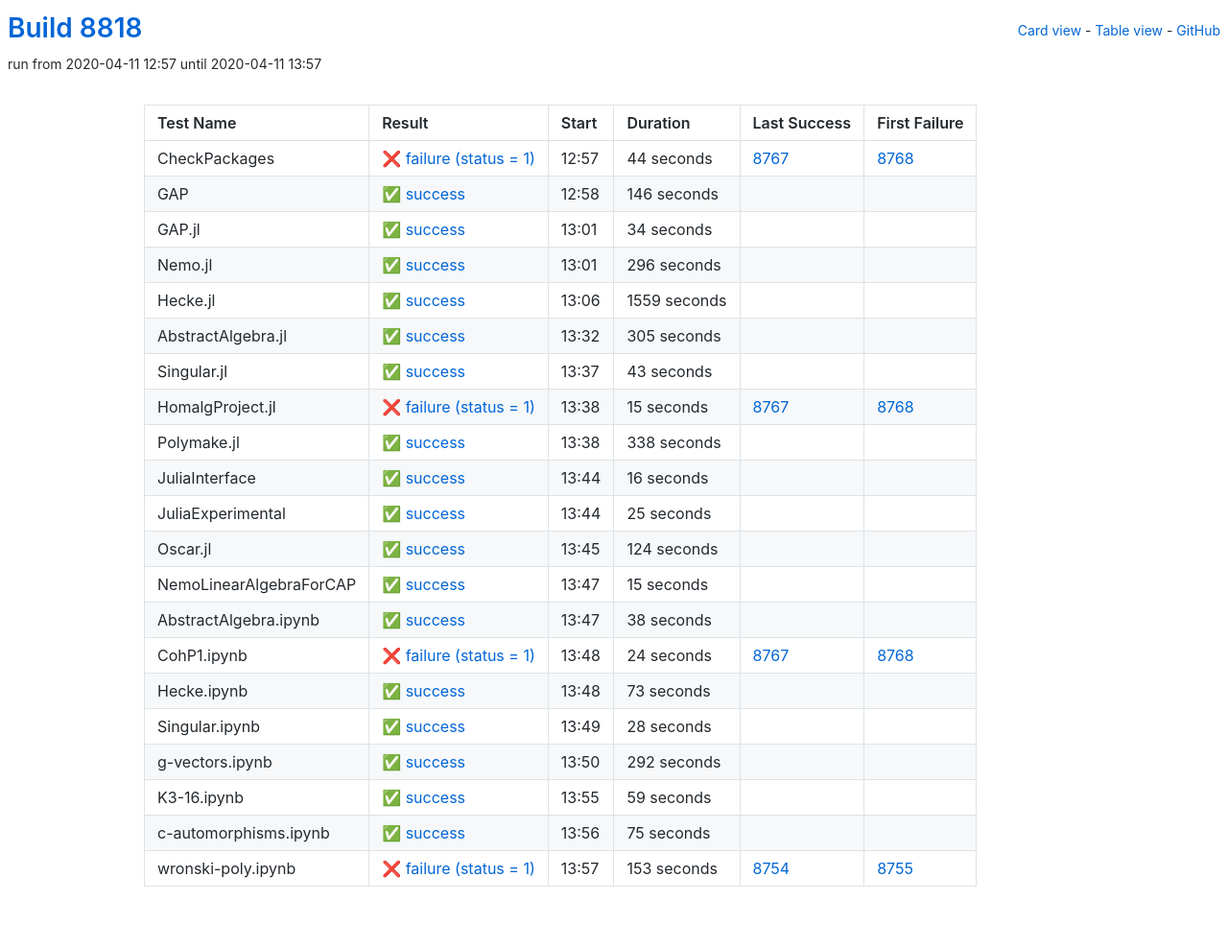
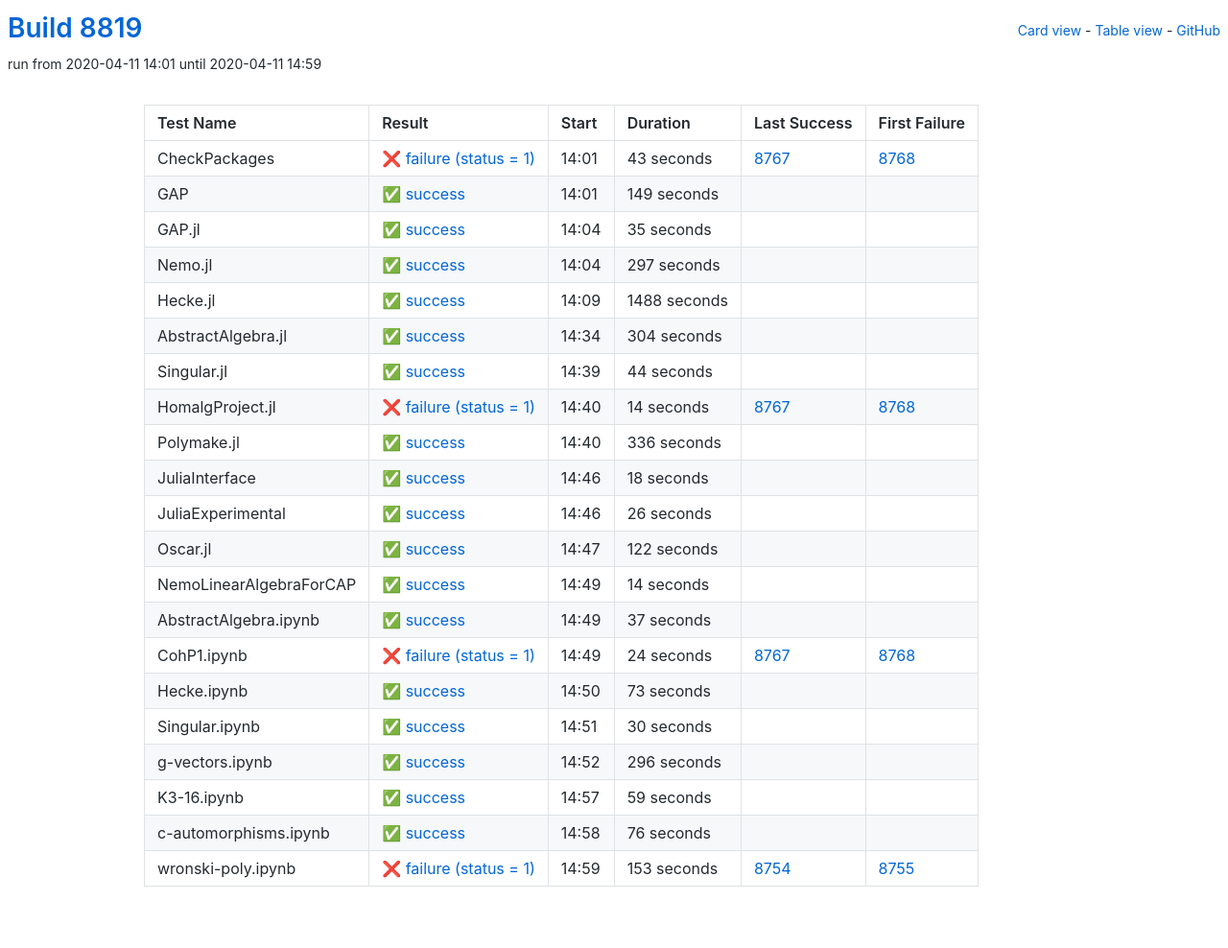
Before and after one commit to oscar-system/oscar-ci-status, a Jekyll site: the page built from table.html, in a window 1280 px wide. Shown: the whole page at 96% size. Built offline with Jekyll 4.4.1, drawn with Linux system fonts in a browser that asks for light colours.

Commit message:
Build 8819

```diff
--- a/_data/ci.yml
+++ b/_data/ci.yml
@@ -1,38 +1,192 @@
-build: 8818
-build_url: https://oscarci.mathematik.uni-kl.de/job/oscar/8818/
+build: 8819
+build_url: https://oscarci.mathematik.uni-kl.de/job/oscar/8819/
 job: oscar
 tests:
-- duration: 44
+- duration: 43
   exitcode: 1
   first_failure: 8768
   first_failure_url: https://oscarci.mathematik.uni-kl.de/job/oscar/8768/
   last_success: 8767
   last_success_url: https://oscarci.mathematik.uni-kl.de/job/oscar/8767/
-  log: https://oscarci.mathematik.uni-kl.de/job/oscar/8818/artifact/logs/build-8818/CheckPackages.log
+  log: https://oscarci.mathematik.uni-kl.de/job/oscar/8819/artifact/logs/build-8819/CheckPackages.log
   name: CheckPackages
-  start: 2020-04-11 12:57
+  start: 2020-04-11 14:01
   status: failure
   success: false
-- duration: 146
+- duration: 149
   exitcode: 0
   first_failure: false
   first_failure_url: null
   last_success: false
   last_success_url: null
-  log: https://oscarci.mathematik.uni-kl.de/job/oscar/8818/artifact/logs/build-8818/GAP.log
+  log: https://oscarci.mathematik.uni-kl.de/job/oscar/8819/artifact/logs/build-8819/GAP.log
   name: GAP
-  start: 2020-04-11 12:58
+  start: 2020-04-11 14:01
   status: success
   success: true
-- duration: 34
+- duration: 35
   exitcode: 0
   first_failure: false
   first_failure_url: null
   last_success: false
   last_success_url: null
-  log: https://oscarci.mathematik.uni-kl.de/job/oscar/8818/artifact/logs/build-8818/GAP.jl.log
+  log: https://oscarci.mathematik.uni-kl.de/job/oscar/8819/artifact/logs/build-8819/GAP.jl.log
   name: GAP.jl
-  start: 2020-04-11 13:01
+  start: 2020-04-11 14:04
+  status: success
+  success: true
+- duration: 297
+  exitcode: 0
+  first_failure: false
+  first_failure_url: null
+  last_success: false
+  last_success_url: null
+  log: https://oscarci.mathematik.uni-kl.de/job/oscar/8819/artifact/logs/build-8819/Nemo.jl.log
+  name: Nemo.jl
+  start: 2020-04-11 14:04
+  status: success
+  success: true
+- duration: 1488
+  exitcode: 0
+  first_failure: false
+  first_failure_url: null
+  last_success: false
+  last_success_url: null
+  log: https://oscarci.mathematik.uni-kl.de/job/oscar/8819/artifact/logs/build-8819/Hecke.jl.log
+  name: Hecke.jl
+  start: 2020-04-11 14:09
+  status: success
+  success: true
+- duration: 304
+  exitcode: 0
+  first_failure: false
+  first_failure_url: null
+  last_success: false
+  last_success_url: null
+  log: https://oscarci.mathematik.uni-kl.de/job/oscar/8819/artifact/logs/build-8819/AbstractAlgebra.jl.log
+  name: AbstractAlgebra.jl
+  start: 2020-04-11 14:34
+  status: success
+  success: true
+- duration: 44
+  exitcode: 0
+  first_failure: false
+  first_failure_url: null
+  last_success: false
+  last_success_url: null
+  log: https://oscarci.mathematik.uni-kl.de/job/oscar/8819/artifact/logs/build-8819/Singular.jl.log
+  name: Singular.jl
+  start: 2020-04-11 14:39
+  status: success
+  success: true
+- duration: 14
+  exitcode: 1
+  first_failure: 8768
+  first_failure_url: https://oscarci.mathematik.uni-kl.de/job/oscar/8768/
+  last_success: 8767
+  last_success_url: https://oscarci.mathematik.uni-kl.de/job/oscar/8767/
+  log: https://oscarci.mathematik.uni-kl.de/job/oscar/8819/artifact/logs/build-8819/HomalgProject.jl.log
+  name: HomalgProject.jl
+  start: 2020-04-11 14:40
+  status: failure
+  success: false
+- duration: 336
+  exitcode: 0
+  first_failure: false
+  first_failure_url: null
+  last_success: false
+  last_success_url: null
+  log: https://oscarci.mathematik.uni-kl.de/job/oscar/8819/artifact/logs/build-8819/Polymake.jl.log
+  name: Polymake.jl
+  start: 2020-04-11 14:40
+  status: success
+  success: true
+- duration: 18
+  exitcode: 0
+  first_failure: false
+  first_failure_url: null
+  last_success: false
+  last_success_url: null
+  log: https://oscarci.mathematik.uni-kl.de/job/oscar/8819/artifact/logs/build-8819/JuliaInterface.log
+  name: JuliaInterface
+  start: 2020-04-11 14:46
+  status: success
+  success: true
+- duration: 26
+  exitcode: 0
+  first_failure: false
+  first_failure_url: null
+  last_success: false
+  last_success_url: null
+  log: https://oscarci.mathematik.uni-kl.de/job/oscar/8819/artifact/logs/build-8819/JuliaExperimental.log
+  name: JuliaExperimental
+  start: 2020-04-11 14:46
+  status: success
+  success: true
+- duration: 122
+  exitcode: 0
+  first_failure: false
+  first_failure_url: null
+  last_success: false
+  last_success_url: null
+  log: https://oscarci.mathematik.uni-kl.de/job/oscar/8819/artifact/logs/build-8819/Oscar.jl.log
+  name: Oscar.jl
+  start: 2020-04-11 14:47
+  status: success
+  success: true
+- duration: 14
+  exitcode: 0
+  first_failure: false
+  first_failure_url: null
+  last_success: false
+  last_success_url: null
+  log: https://oscarci.mathematik.uni-kl.de/job/oscar/8819/artifact/logs/build-8819/NemoLinearAlgebraForCAP.log
+  name: NemoLinearAlgebraForCAP
+  start: 2020-04-11 14:49
+  status: success
+  success: true
+- duration: 37
+  exitcode: 0
+  first_failure: false
+  first_failure_url: null
+  last_success: false
+  last_success_url: null
+  log: https://oscarci.mathematik.uni-kl.de/job/oscar/8819/artifact/logs/build-8819/AbstractAlgebra.ipynb.log
+  name: AbstractAlgebra.ipynb
+  start: 2020-04-11 14:49
+  status: success
+  success: true
+- duration: 24
+  exitcode: 1
+  first_failure: 8768
+  first_failure_url: https://oscarci.mathematik.uni-kl.de/job/oscar/8768/
+  last_success: 8767
+  last_success_url: https://oscarci.mathematik.uni-kl.de/job/oscar/8767/
+  log: https://oscarci.mathematik.uni-kl.de/job/oscar/8819/artifact/logs/build-8819/CohP1.ipynb.log
+  name: CohP1.ipynb
+  start: 2020-04-11 14:49
+  status: failure
+  success: false
+- duration: 73
+  exitcode: 0
+  first_failure: false
+  first_failure_url: null
+  last_success: false
+  last_success_url: null
+  log: https://oscarci.mathematik.uni-kl.de/job/oscar/8819/artifact/logs/build-8819/Hecke.ipynb.log
+  name: Hecke.ipynb
+  start: 2020-04-11 14:50
+  status: success
+  success: true
+- duration: 30
+  exitcode: 0
+  first_failure: false
+  first_failure_url: null
+  last_success: false
+  last_success_url: null
+  log: https://oscarci.mathematik.uni-kl.de/job/oscar/8819/artifact/logs/build-8819/Singular.ipynb.log
+  name: Singular.ipynb
+  start: 2020-04-11 14:51
   status: success
   success: true
 - duration: 296
@@ -41,163 +195,9 @@ tests:
   first_failure_url: null
   last_success: false
   last_success_url: null
-  log: https://oscarci.mathematik.uni-kl.de/job/oscar/8818/artifact/logs/build-8818/Nemo.jl.log
-  name: Nemo.jl
-  start: 2020-04-11 13:01
-  status: success
-  success: true
-- duration: 1559
-  exitcode: 0
-  first_failure: false
-  first_failure_url: null
-  last_success: false
-  last_success_url: null
-  log: https://oscarci.mathematik.uni-kl.de/job/oscar/8818/artifact/logs/build-8818/Hecke.jl.log
-  name: Hecke.jl
-  start: 2020-04-11 13:06
-  status: success
-  success: true
-- duration: 305
-  exitcode: 0
-  first_failure: false
-  first_failure_url: null
-  last_success: false
-  last_success_url: null
-  log: https://oscarci.mathematik.uni-kl.de/job/oscar/8818/artifact/logs/build-8818/AbstractAlgebra.jl.log
-  name: AbstractAlgebra.jl
-  start: 2020-04-11 13:32
-  status: success
-  success: true
-- duration: 43
-  exitcode: 0
-  first_failure: false
-  first_failure_url: null
-  last_success: false
-  last_success_url: null
-  log: https://oscarci.mathematik.uni-kl.de/job/oscar/8818/artifact/logs/build-8818/Singular.jl.log
-  name: Singular.jl
-  start: 2020-04-11 13:37
-  status: success
-  success: true
-- duration: 15
-  exitcode: 1
-  first_failure: 8768
-  first_failure_url: https://oscarci.mathematik.uni-kl.de/job/oscar/8768/
-  last_success: 8767
-  last_success_url: https://oscarci.mathematik.uni-kl.de/job/oscar/8767/
-  log: https://oscarci.mathematik.uni-kl.de/job/oscar/8818/artifact/logs/build-8818/HomalgProject.jl.log
-  name: HomalgProject.jl
-  start: 2020-04-11 13:38
-  status: failure
-  success: false
-- duration: 338
-  exitcode: 0
-  first_failure: false
-  first_failure_url: null
-  last_success: false
-  last_success_url: null
-  log: https://oscarci.mathematik.uni-kl.de/job/oscar/8818/artifact/logs/build-8818/Polymake.jl.log
-  name: Polymake.jl
-  start: 2020-04-11 13:38
-  status: success
-  success: true
-- duration: 16
-  exitcode: 0
-  first_failure: false
-  first_failure_url: null
-  last_success: false
-  last_success_url: null
-  log: https://oscarci.mathematik.uni-kl.de/job/oscar/8818/artifact/logs/build-8818/JuliaInterface.log
-  name: JuliaInterface
-  start: 2020-04-11 13:44
-  status: success
-  success: true
-- duration: 25
-  exitcode: 0
-  first_failure: false
-  first_failure_url: null
-  last_success: false
-  last_success_url: null
-  log: https://oscarci.mathematik.uni-kl.de/job/oscar/8818/artifact/logs/build-8818/JuliaExperimental.log
-  name: JuliaExperimental
-  start: 2020-04-11 13:44
-  status: success
-  success: true
-- duration: 124
-  exitcode: 0
-  first_failure: false
-  first_failure_url: null
-  last_success: false
-  last_success_url: null
-  log: https://oscarci.mathematik.uni-kl.de/job/oscar/8818/artifact/logs/build-8818/Oscar.jl.log
-  name: Oscar.jl
-  start: 2020-04-11 13:45
-  status: success
-  success: true
-- duration: 15
-  exitcode: 0
-  first_failure: false
-  first_failure_url: null
-  last_success: false
-  last_success_url: null
-  log: https://oscarci.mathematik.uni-kl.de/job/oscar/8818/artifact/logs/build-8818/NemoLinearAlgebraForCAP.log
-  name: NemoLinearAlgebraForCAP
-  start: 2020-04-11 13:47
-  status: success
-  success: true
-- duration: 38
-  exitcode: 0
-  first_failure: false
-  first_failure_url: null
-  last_success: false
-  last_success_url: null
-  log: https://oscarci.mathematik.uni-kl.de/job/oscar/8818/artifact/logs/build-8818/AbstractAlgebra.ipynb.log
-  name: AbstractAlgebra.ipynb
-  start: 2020-04-11 13:47
-  status: success
-  success: true
-- duration: 24
-  exitcode: 1
-  first_failure: 8768
-  first_failure_url: https://oscarci.mathematik.uni-kl.de/job/oscar/8768/
-  last_success: 8767
-  last_success_url: https://oscarci.mathematik.uni-kl.de/job/oscar/8767/
-  log: https://oscarci.mathematik.uni-kl.de/job/oscar/8818/artifact/logs/build-8818/CohP1.ipynb.log
-  name: CohP1.ipynb
-  start: 2020-04-11 13:48
-  status: failure
-  success: false
-- duration: 73
-  exitcode: 0
-  first_failure: false
-  first_failure_url: null
-  last_success: false
-  last_success_url: null
-  log: https://oscarci.mathematik.uni-kl.de/job/oscar/8818/artifact/logs/build-8818/Hecke.ipynb.log
-  name: Hecke.ipynb
-  start: 2020-04-11 13:48
-  status: success
-  success: true
-- duration: 28
-  exitcode: 0
-  first_failure: false
-  first_failure_url: null
-  last_success: false
-  last_success_url: null
-  log: https://oscarci.mathematik.uni-kl.de/job/oscar/8818/artifact/logs/build-8818/Singular.ipynb.log
-  name: Singular.ipynb
-  start: 2020-04-11 13:49
-  status: success
-  success: true
-- duration: 292
-  exitcode: 0
-  first_failure: false
-  first_failure_url: null
-  last_success: false
-  last_success_url: null
-  log: https://oscarci.mathematik.uni-kl.de/job/oscar/8818/artifact/logs/build-8818/g-vectors.ipynb.log
+  log: https://oscarci.mathematik.uni-kl.de/job/oscar/8819/artifact/logs/build-8819/g-vectors.ipynb.log
   name: g-vectors.ipynb
-  start: 2020-04-11 13:50
+  start: 2020-04-11 14:52
   status: success
   success: true
 - duration: 59
@@ -206,20 +206,20 @@ tests:
   first_failure_url: null
   last_success: false
   last_success_url: null
-  log: https://oscarci.mathematik.uni-kl.de/job/oscar/8818/artifact/logs/build-8818/K3-16.ipynb.log
+  log: https://oscarci.mathematik.uni-kl.de/job/oscar/8819/artifact/logs/build-8819/K3-16.ipynb.log
   name: K3-16.ipynb
-  start: 2020-04-11 13:55
+  start: 2020-04-11 14:57
   status: success
   success: true
-- duration: 75
+- duration: 76
   exitcode: 0
   first_failure: false
   first_failure_url: null
   last_success: false
   last_success_url: null
-  log: https://oscarci.mathematik.uni-kl.de/job/oscar/8818/artifact/logs/build-8818/c-automorphisms.ipynb.log
+  log: https://oscarci.mathematik.uni-kl.de/job/oscar/8819/artifact/logs/build-8819/c-automorphisms.ipynb.log
   name: c-automorphisms.ipynb
-  start: 2020-04-11 13:56
+  start: 2020-04-11 14:58
   status: success
   success: true
 - duration: 153
@@ -228,8 +228,8 @@ tests:
   first_failure_url: https://oscarci.mathematik.uni-kl.de/job/oscar/8755/
   last_success: 8754
   last_success_url: https://oscarci.mathematik.uni-kl.de/job/oscar/8754/
-  log: https://oscarci.mathematik.uni-kl.de/job/oscar/8818/artifact/logs/build-8818/wronski-poly.ipynb.log
+  log: https://oscarci.mathematik.uni-kl.de/job/oscar/8819/artifact/logs/build-8819/wronski-poly.ipynb.log
   name: wronski-poly.ipynb
-  start: 2020-04-11 13:57
+  start: 2020-04-11 14:59
   status: failure
   success: false
```
Also changed, not shown: README.md.
